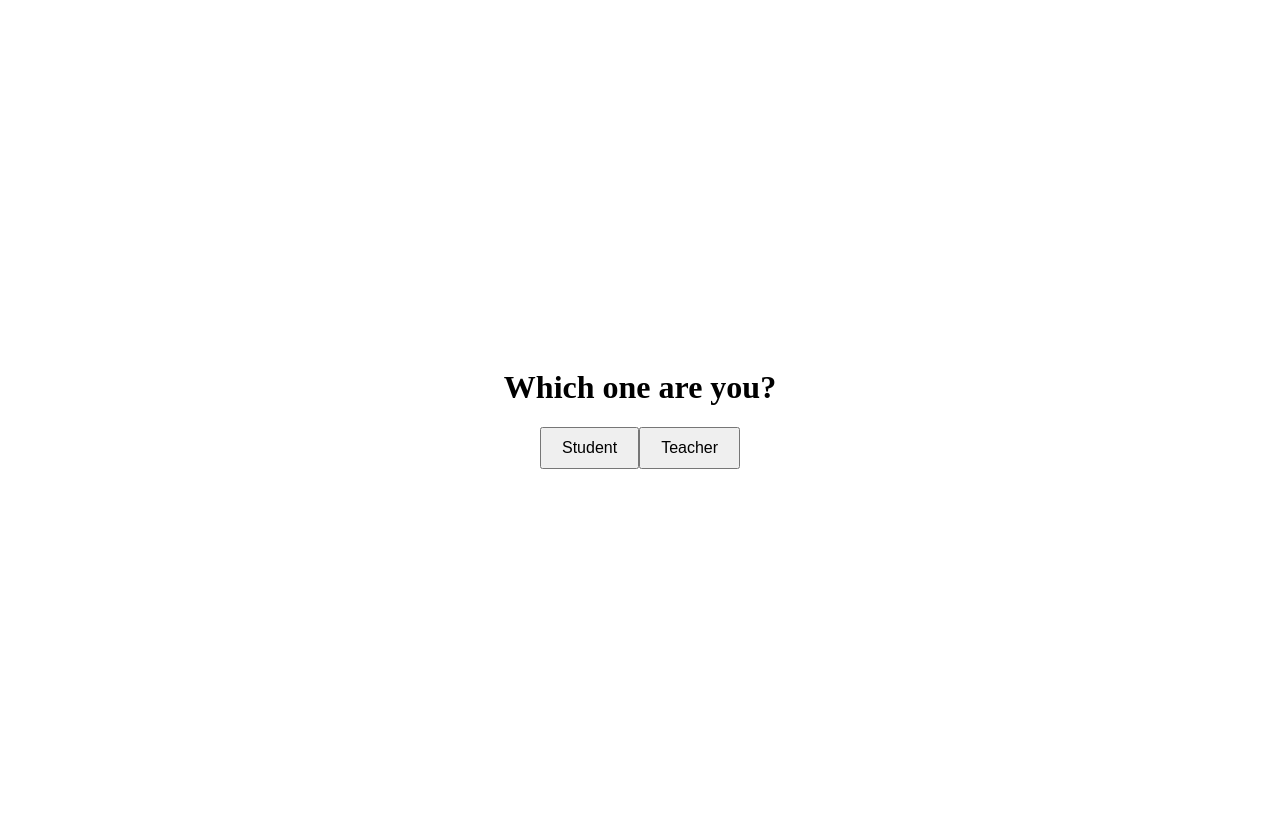
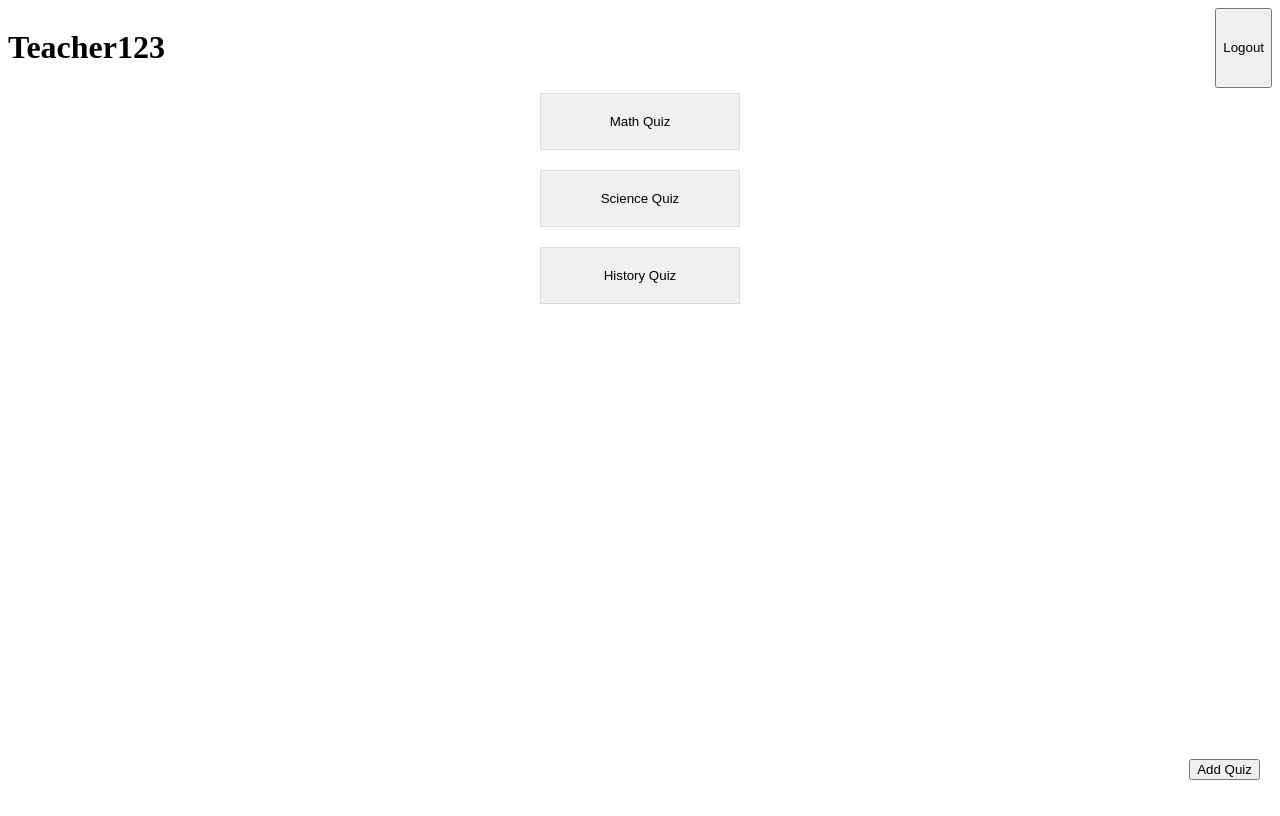
Before and after one commit to crdtrd/Kazute, a Vue app in the folder client/: page / in a window 1280 px wide. Built offline with nearby package versions, Linux system fonts and the light colour scheme.

Commit message:
added teacher quiz page

```diff
--- a/client/src/App.vue
+++ b/client/src/App.vue
@@ -1,37 +1,93 @@
 <template>
-  <div class="container">
-    <h1>Which one are you?</h1>
-    <div class="button-group">
-      <button class="btn">Student</button>
-      <button class="btn">Teacher</button>
+  <div class="teacher-page">
+    <div class="header">
+      <h1>{{ username }}</h1>
+      <button @click="logout">Logout</button>
     </div>
+    <div class="quiz-list">
+      <button v-for="quiz in quizzes" :key="quiz.id" class="quiz-tile" @click="selectQuiz(quiz)">
+        {{ quiz.title }}
+      </button>
+    </div>
+    <button class="add-quiz-btn" @click="addQuiz">Add Quiz</button>
   </div>
 </template>
 
 <script>
 export default {
-  name: 'RoleSelection'
+  data() {
+    return {
+      username: 'Teacher123', // Dummy username
+      quizzes: [] // Quizzes array will be populated from dummy data
+    };
+  },
+  created() {
+    this.fetchQuizzes();
+  },
+  methods: {
+    fetchQuizzes() {
+      // Dummy data for quizzes
+      this.quizzes = [
+        { id: 1, title: "Math Quiz" },
+        { id: 2, title: "Science Quiz" },
+        { id: 3, title: "History Quiz" },
+        // ... other quizzes
+      ];
+    },
+    logout() {
+      // Dummy logout logic
+      alert("Logged out successfully!");
+      // Implement real logout logic here
+    },
+    addQuiz() {
+      // Dummy add quiz logic
+      const newQuizId = this.quizzes.length + 1;
+      const newQuiz = { id: newQuizId, title: `New Quiz ${newQuizId}` };
+      this.quizzes.push(newQuiz);
+      alert(`Added: ${newQuiz.title}`);
+    },
+    selectQuiz(quiz) {
+      // Handle quiz selection
+      alert(`Quiz selected: ${quiz.title}`);
+      // Implement the logic to navigate to the quiz details or start the quiz
+    }
+  }
 }
 </script>
 
-<style scoped>
-.container {
+<style>
+.teacher-page {
   display: flex;
   flex-direction: column;
   align-items: center;
-  justify-content: center;
-  height: 100vh;
 }
-
-.button-group {
+.header {
   display: flex;
   justify-content: space-between;
-  width: 200px;
+  width: 100%;
 }
-
-.btn {
-  padding: 10px 20px;
-  font-size: 16px;
+.quiz-list {
+  display: grid;
+  grid-template-columns: repeat(auto-fill, minmax(200px, 1fr));
+  gap: 10px;
+}
+.quiz-tile {
+  /* Style your buttons as needed */
+  display: block;
+  width: 100%;
+  padding: 20px;
+  margin: 5px 0;
+  text-align: center;
+  background-color: #f0f0f0;
+  border: 1px solid #ddd;
   cursor: pointer;
 }
+.quiz-tile:hover {
+  background-color: #e0e0e0;
+}
+.add-quiz-btn {
+  position: fixed;
+  bottom: 20px;
+  right: 20px;
+}
 </style>
--- /dev/null
+++ b/client/src/components/TeacherPage.vue
@@ -0,0 +1,93 @@
+<template>
+    <div class="teacher-page">
+      <div class="header">
+        <h1>{{ username }}</h1>
+        <button @click="logout">Logout</button>
+      </div>
+      <div class="quiz-list">
+        <button v-for="quiz in quizzes" :key="quiz.id" class="quiz-tile" @click="selectQuiz(quiz)">
+          {{ quiz.title }}
+        </button>
+      </div>
+      <button class="add-quiz-btn" @click="addQuiz">Add Quiz</button>
+    </div>
+  </template>
+
+  <script>
+  export default {
+    data() {
+      return {
+        username: 'Teacher123', // Dummy username
+        quizzes: [] // Quizzes array will be populated from dummy data
+      };
+    },
+    created() {
+      this.fetchQuizzes();
+    },
+    methods: {
+      fetchQuizzes() {
+        // Dummy data for quizzes
+        this.quizzes = [
+          { id: 1, title: "Math Quiz" },
+          { id: 2, title: "Science Quiz" },
+          { id: 3, title: "History Quiz" },
+          // ... other quizzes
+        ];
+      },
+      logout() {
+        // Dummy logout logic
+        alert("Logged out successfully!");
+        // Implement real logout logic here
+      },
+      addQuiz() {
+        // Dummy add quiz logic
+        const newQuizId = this.quizzes.length + 1;
+        const newQuiz = { id: newQuizId, title: `New Quiz ${newQuizId}` };
+        this.quizzes.push(newQuiz);
+        alert(`Added: ${newQuiz.title}`);
+      },
+      selectQuiz(quiz) {
+        // Handle quiz selection
+        alert(`Quiz selected: ${quiz.title}`);
+        // Implement the logic to navigate to the quiz details or start the quiz
+      }
+    }
+  }
+  </script>
+
+  <style>
+  .teacher-page {
+    display: flex;
+    flex-direction: column;
+    align-items: center;
+  }
+  .header {
+    display: flex;
+    justify-content: space-between;
+    width: 100%;
+  }
+  .quiz-list {
+    display: grid;
+    grid-template-columns: repeat(auto-fill, minmax(200px, 1fr));
+    gap: 10px;
+  }
+  .quiz-tile {
+    /* Style your buttons as needed */
+    display: block;
+    width: 100%;
+    padding: 20px;
+    margin: 5px 0;
+    text-align: center;
+    background-color: #f0f0f0;
+    border: 1px solid #ddd;
+    cursor: pointer;
+  }
+  .quiz-tile:hover {
+    background-color: #e0e0e0;
+  }
+  .add-quiz-btn {
+    position: fixed;
+    bottom: 20px;
+    right: 20px;
+  }
+  </style>
```
